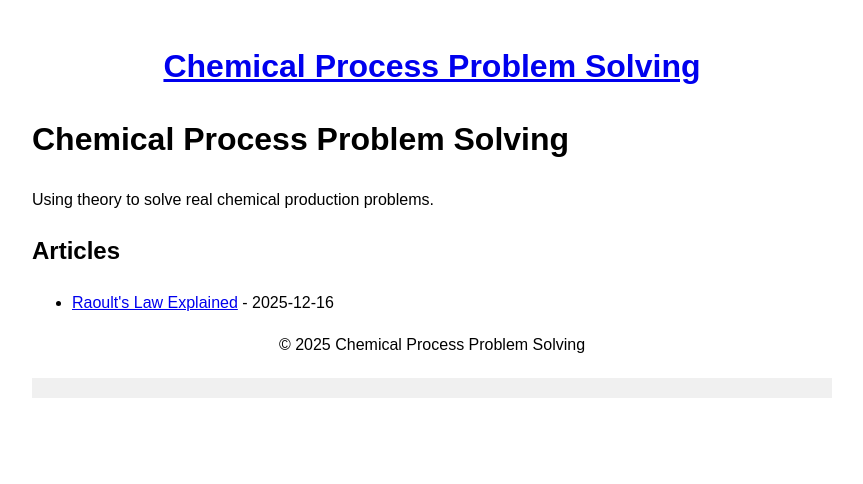
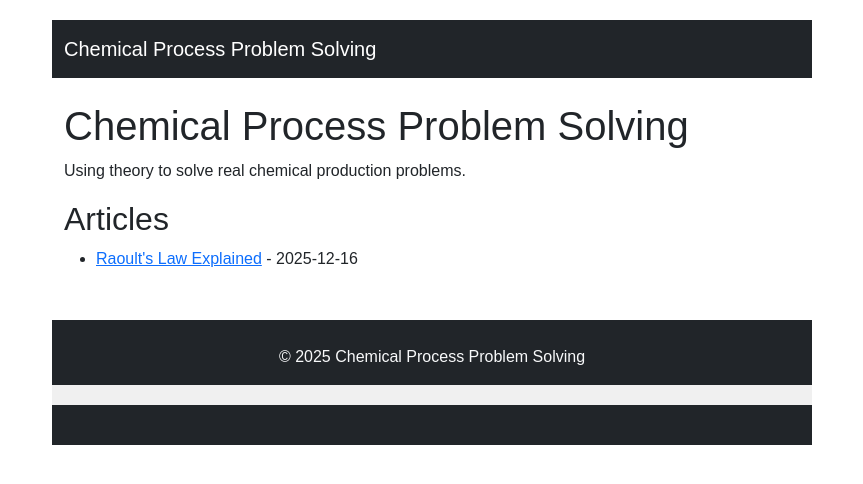
Before and after one commit to hadel0407/chem, a Jekyll site: the page built from index.html, in a window 1280 px wide. Shown: the top 484 px of the page, without its empty margins (208-1071 px from the left). Built offline with Jekyll 4.4.1, drawn with Linux system fonts in a browser that asks for light colours.

Commit message:
Update default.html

```diff
--- a/_layouts/default.html
+++ b/_layouts/default.html
@@ -1,3 +1,4 @@
+<!-- _layouts/default.html -->
 <!DOCTYPE html>
 <html lang="en">
 <head>
@@ -5,23 +6,28 @@
   <title>{{ page.title }} | {{ site.title }}</title>
   <meta name="description" content="{{ page.description | default: site.description }}">
   <meta name="viewport" content="width=device-width, initial-scale=1.0">
+  <link href="https://cdn.jsdelivr.net/npm/bootstrap@5.3.2/dist/css/bootstrap.min.css" rel="stylesheet">
   <link rel="stylesheet" href="{{ '/assets/style.css' | relative_url }}">
   {% seo %}
 </head>
 <body>
-  <header>
-    <h1><a href="{{ '/' | relative_url }}">{{ site.title }}</a></h1>
-  </header>
+  <nav class="navbar navbar-expand-lg navbar-dark bg-dark mb-4">
+    <div class="container">
+      <a class="navbar-brand" href="{{ '/' | relative_url }}">{{ site.title }}</a>
+    </div>
+  </nav>
 
-  <main>
+  <div class="container">
     {{ content }}
-  </main>
+  </div>
 
-  <footer>
-    <p>&copy; 2025 Chemical Process Problem Solving</p>
-    <div class="ad-slot">
+  <footer class="bg-dark text-light py-4 mt-5 text-center">
+    <p>&copy; 2025 {{ site.title }}</p>
+    <div class="ad-slot my-3">
       <!-- Google AdSense 占位 -->
     </div>
   </footer>
+
+  <script src="https://cdn.jsdelivr.net/npm/bootstrap@5.3.2/dist/js/bootstrap.bundle.min.js"></script>
 </body>
 </html>
```
